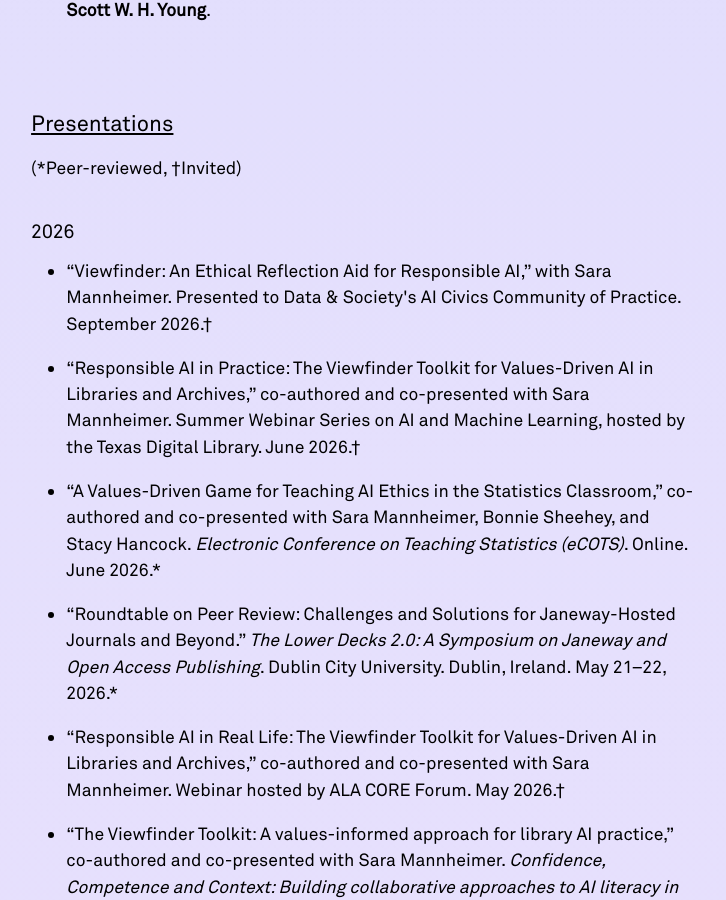
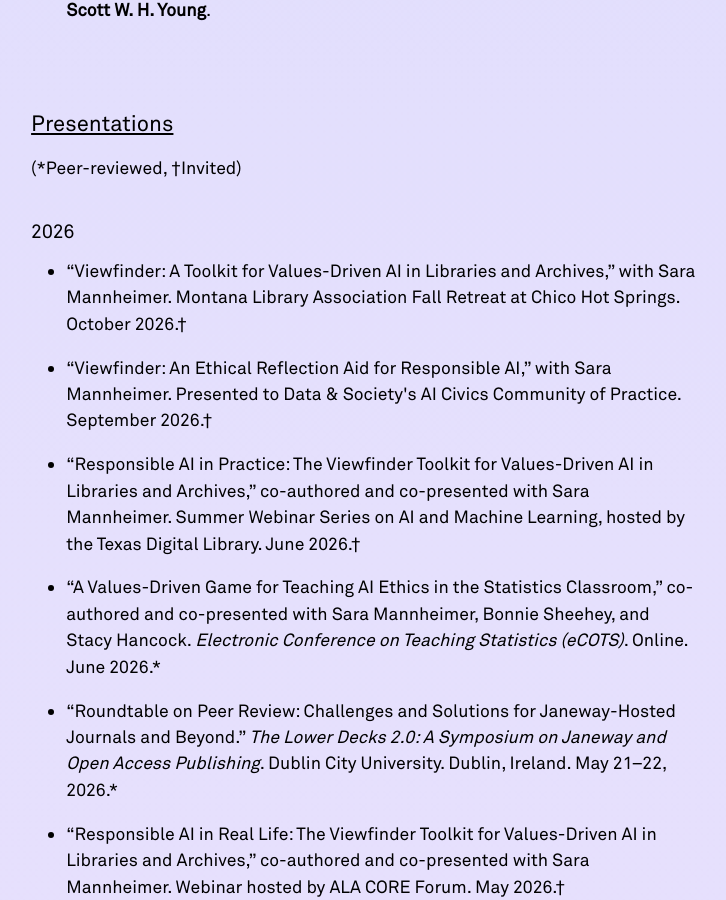
Before and after one commit to swyoung/swyoung.github.io, a Jekyll site: the page built from _pages/cv.md, in a window 1280 px wide and 900 px high, scrolled down 9283 px. Shown: the whole window, without its empty margins (217-943 px from the left). Built offline with Jekyll 4.4.1, drawn with Linux system fonts in a browser that asks for light colours; nearby versions of some CDN libraries; a style sheet for code colours, icons or effects is not loaded; some of the changed text lies outside the part shown.

Commit message:
Update cv.md

```diff
--- a/_pages/cv.md
+++ b/_pages/cv.md
@@ -205,6 +205,7 @@ Montana State University
 #### 2026
 
 <ul>
+	<li>“Viewfinder: A Toolkit for Values-Driven AI in Libraries and Archives,” with Sara Mannheimer. Montana Library Association Fall Retreat at Chico Hot Springs. October 2026.†</li>
 	<li>“Viewfinder: An Ethical Reflection Aid for Responsible AI,” with Sara Mannheimer. Presented to Data & Society's AI Civics Community of Practice. September 2026.†</li>
 	<li>“Responsible AI in Practice: The Viewfinder Toolkit for Values-Driven AI in Libraries and Archives,” co-authored and co-presented with Sara Mannheimer. Summer Webinar Series on AI and Machine Learning, hosted by the Texas Digital Library. June 2026.†</li>
 	<li>“A Values-Driven Game for Teaching AI Ethics in the Statistics Classroom,” co-authored and co-presented with Sara Mannheimer, Bonnie Sheehey, and Stacy Hancock. <em>Electronic Conference on Teaching Statistics (eCOTS)</em>. Online. June 2026.*</li>
@@ -463,6 +463,7 @@ Montana State University
   <li>Faculty Affairs. 2013–2016.</li>
   <li>Library Representative to the Office of Disability Services. 2016–2018.</li>
   <li>American Indian Heritage Day. Co-organizer. 2017.</li>
+  <li>University Retention, Tenure, and Promotion Committee, 2025–2026.</li>
   <li>University Web Advisory Council. February 2012–February 2016.</li>
 </ul>
 
@@ -485,13 +486,13 @@ Montana State University
   <li>Library Experience Group (Chair). September 2015–March 2018.</li>
   <li>Library Faculty Advisory Council. 2021–2022.</li>
   <li>Library Review Committee. 2021–2022.</li>
-
   <li>Intranet Working Group (Chair). April 2014–April 2015.</li>
   <li>Public Services Group. January 2012–March 2014; September 2014–August 2015.</li>
   <li>Scholarly Communication Group. June 2012–July 2015.</li>
   <li>Search Committee - Scholarly Communication Librarian. Spring 2013.</li>
   <li>Search Committee - Electronic Resources and Discovery Services Librarian (Chair). October 2016–April 2017.</li>
   <li>Search Committee - Instruction and Accessibility Librarian. August 2019–January 2020.</li>
+  <li>Search Committee - Instruction and Open Strategies Librarian (Chair). May–October 2026.</li>
   <li>Semantic Web Group. February 2013–February 2018.</li>
   <li>Service Design Task Force. 2015.</li>
   <li>Social Media Group. June 2012–June 2018.</li>
@@ -556,7 +557,7 @@ Montana State University
 
 <br>
 
-Last updated: September 18, 2026
+Last updated: October 29, 2026
 
 ---
 
```
Also changed, not shown: other parts of _pages/cv.md (+0 -1 lines).
